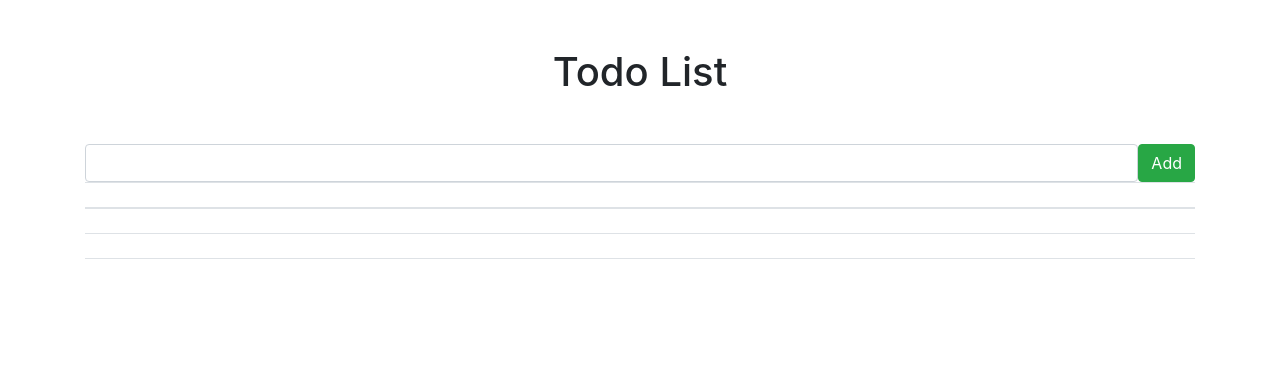
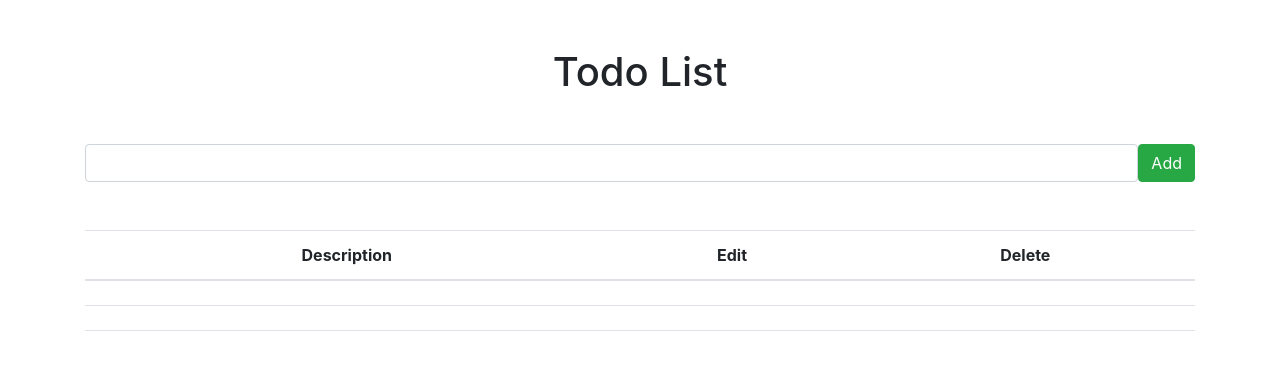
Before and after one commit to SPMcDonald1316/todo_app, a React (Create React App) app in the folder client/: page / in a window 1280 px wide. Shown: the top 370 px of the page. Built offline with nearby package versions, Linux system fonts and the light colour scheme; no server answers.

Commit message:
code functionality to grab todos from database

```diff
--- a/client/src/components/List.js
+++ b/client/src/components/List.js
@@ -1,14 +1,31 @@
-import React, {Fragment} from 'react';
+import React, {Fragment, useEffect, useState} from 'react';
 
 const List = () => {
+
+  const [todos, setTodos] = useState([])
+
+  const getTodos = async() => {
+    try {
+      const response = await fetch("http://localhost:4000/todos")
+      const responseJSON = await response.json();
+      setTodos(responseJSON);
+    } catch (error) {
+      console.error(error);
+    }
+  }
+
+  useEffect(() => {
+    getTodos();
+  }, []);
+
   return (
     <Fragment>
-      <table className="table">
+      <table className="table mt-5 text-center">
         <thead>
           <tr>
-            <th></th>
-            <th></th>
-            <th></th>
+            <th>Description</th>
+            <th>Edit</th>
+            <th>Delete</th>
           </tr>
         </thead>
         <tbody>
```
